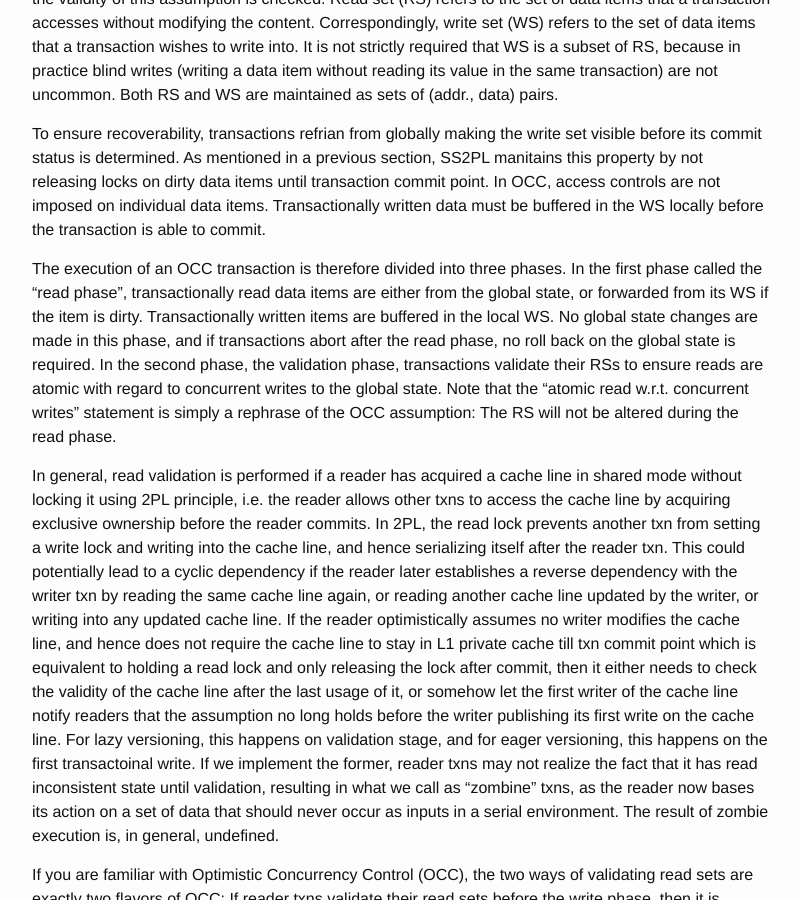
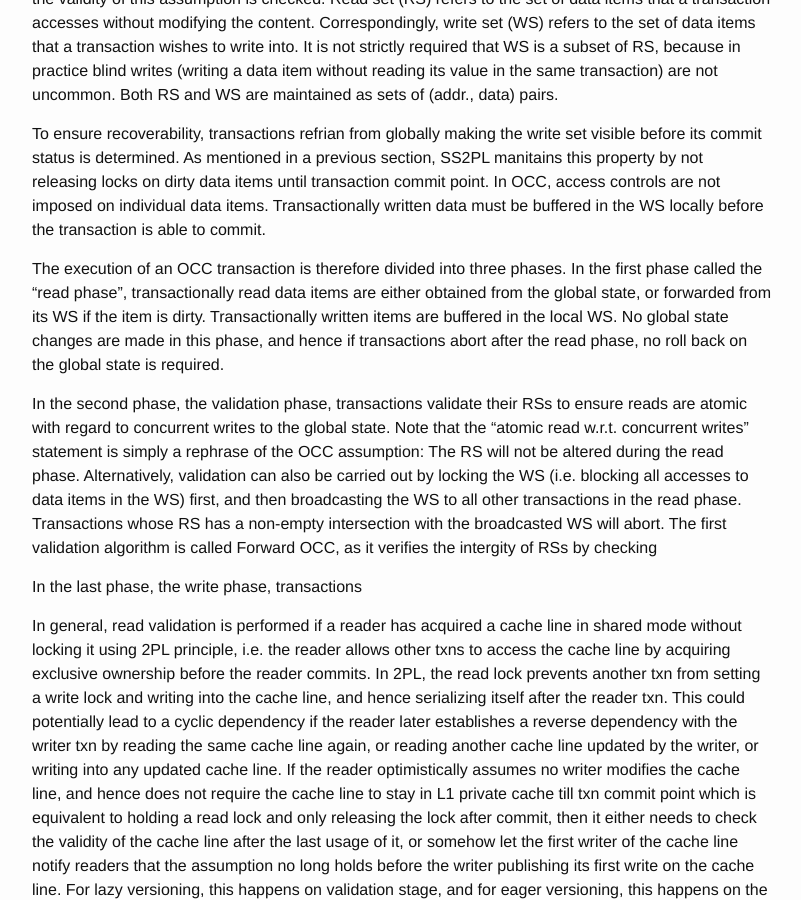
Before and after one commit to wangziqi2013/wangziqi2013.github.io, a Jekyll site: the page built from _posts/2018-03-18-HTM-Hardware-2PL-and-OCC.markdown, in a window 1280 px wide and 900 px high, scrolled down 3348 px. Shown: the whole window, without its empty margins (238-1039 px from the left). Built offline with Jekyll 4.4.1, drawn with Linux system fonts in a browser that asks for light colours.

Commit message:
Adding BOCC

```diff
--- a/_posts/2018-03-18-HTM-Hardware-2PL-and-OCC.markdown
+++ b/_posts/2018-03-18-HTM-Hardware-2PL-and-OCC.markdown
@@ -133,12 +133,20 @@ until transaction commit point. In OCC, access controls are not imposed on indiv
 Transactionally written data must be buffered in the WS locally before the transaction is able to commit.
 
 The execution of an OCC transaction is therefore divided into three phases. In the first phase called the "read phase",
-transactionally read data items are either from the global state, or forwarded from its WS if the item is dirty.
+transactionally read data items are either obtained from the global state, or forwarded from its WS if the item is dirty.
 Transactionally written items are buffered in the local WS.
-No global state changes are made in this phase, and if transactions abort after the read phase, no roll back on
-the global state is required. In the second phase, the validation phase, transactions validate their RSs to ensure reads
+No global state changes are made in this phase, and hence if transactions abort after the read phase, no roll back on
+the global state is required.
+
+In the second phase, the validation phase, transactions validate their RSs to ensure reads
 are atomic with regard to concurrent writes to the global state. Note that the "atomic read w.r.t. concurrent writes"
-statement is simply a rephrase of the OCC assumption: The RS will not be altered during the read phase.
+statement is simply a rephrase of the OCC assumption: The RS will not be altered during the read phase. Alternatively,
+validation can also be carried out by locking the WS (i.e. blocking all accesses to data items in the WS)
+first, and then broadcasting the WS to all other transactions in the read phase. Transactions whose
+RS has a non-empty intersection with the broadcasted WS will abort. The first validation algorithm is called
+Forward OCC, as it verifies the intergity of RSs by checking
+
+In the last phase, the write phase, transactions
 
 In general, read validation is performed if a reader has acquired a cache line in shared mode without locking it using 2PL
 principle, i.e. the reader allows other txns to access the cache line by acquiring exclusive ownership before the reader commits.
```
